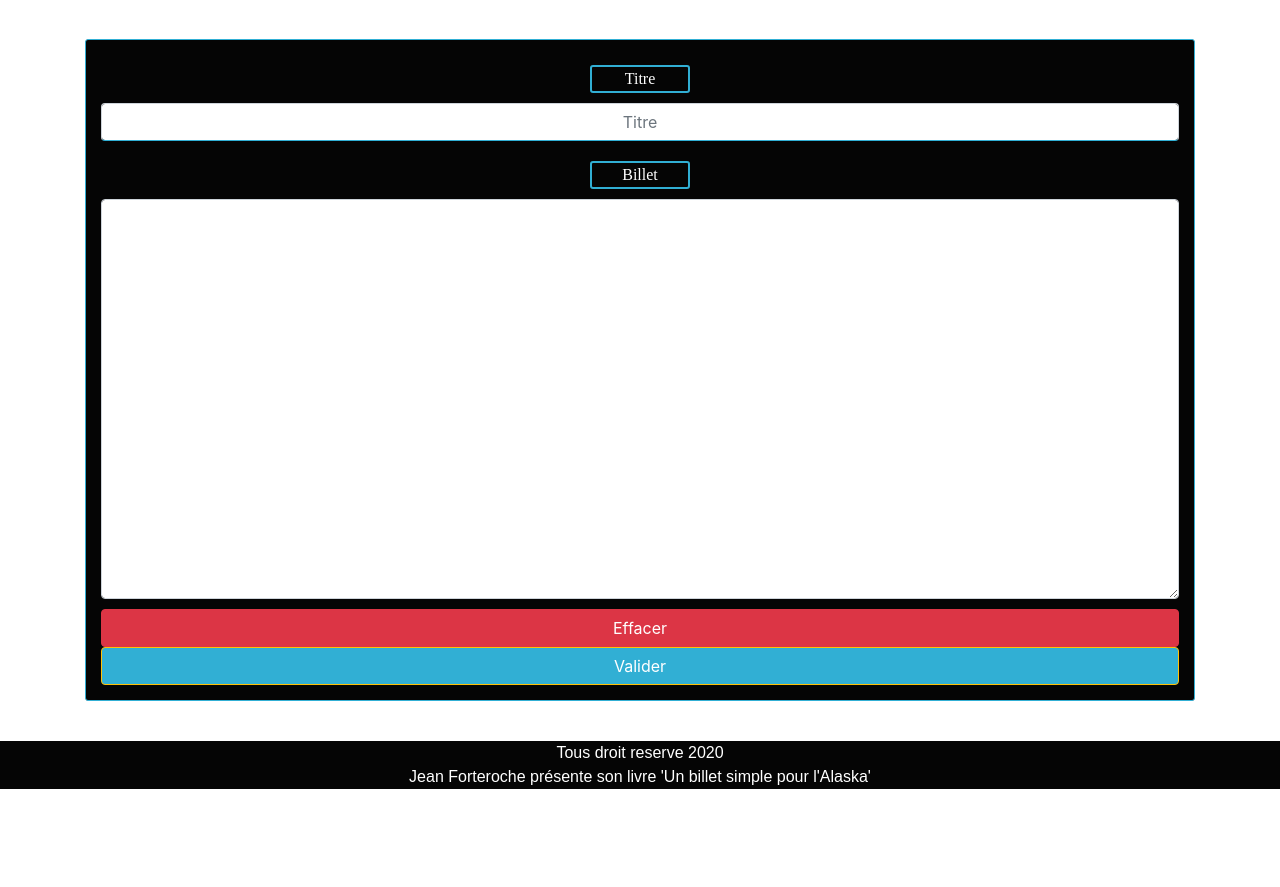
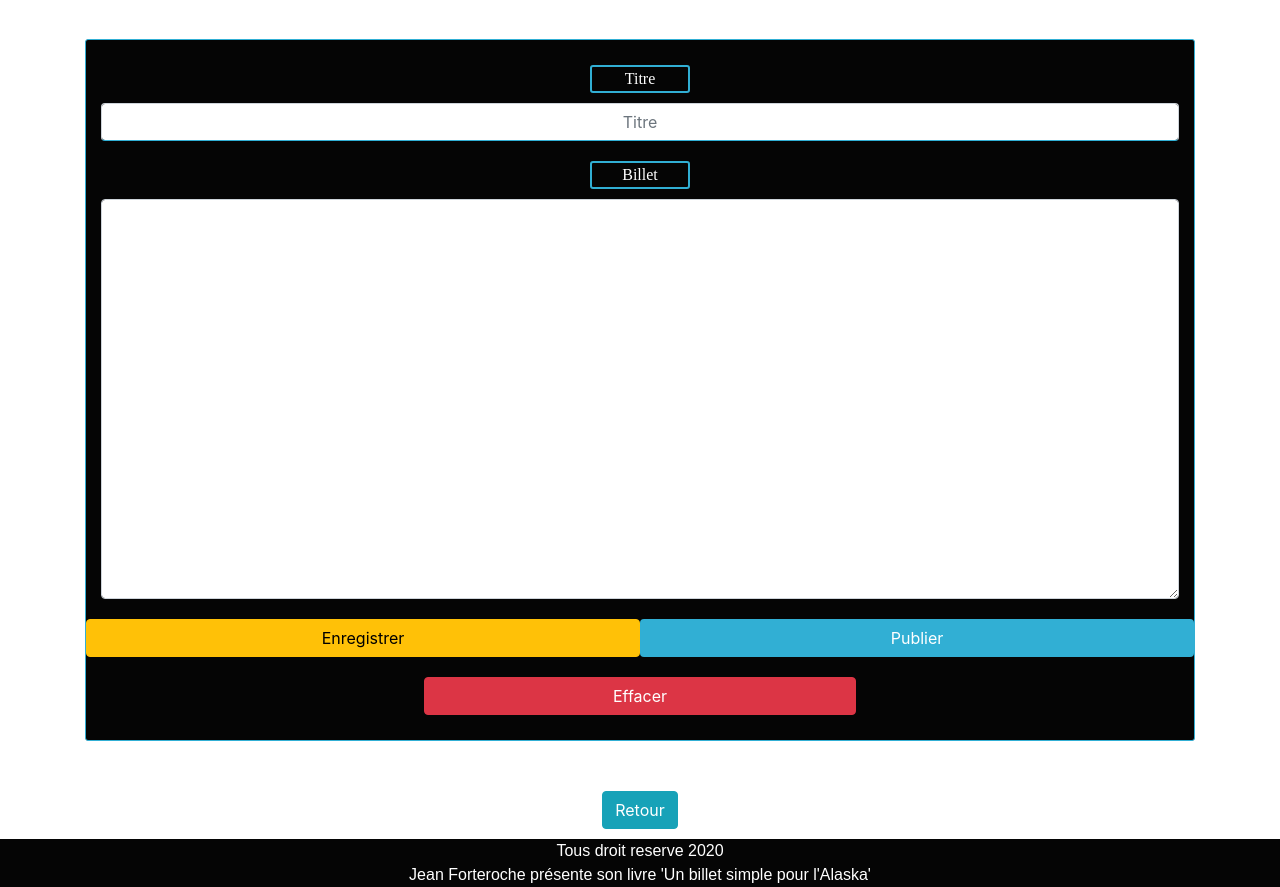
Before and after one commit to HeryRavelojaona/Blog-Jean-Forteroche, a PHP site: template templates/addarticle.php in a window 1280 px wide. Shown: the part 571-1458 px from the top of the page. Before the commit the page ends 1360 px from the top, so only its background shows below. Run offline with PHP 8.4, Linux system fonts and the light colour scheme; the template is opened without the code that fills it, so the values that code supplies are empty; some libraries are stand-ins or nearby versions; some web fonts are replaced.

Commit message:
Add new buttons choices

```diff
--- a/public/css/style.css
+++ b/public/css/style.css
@@ -166,13 +166,28 @@ footer {
     margin-bottom: 10px;
 }
 
+.form-billet .delete {
+
+    width: 40%;
+    margin: 10px auto;
+}
+
+.form-billet #save {
+    color: #000;
+    margin: 10px auto;
+}
 .form-billet #submit {
     color: #fff;
     background-color: #31AFD4;
+    margin: 10px auto;
 }
 
 .form-error {
     color : red;
+}
+/*button return*/
+.return {
+    margin : 10px auto;
 }
 
 /*adminView style*/
--- a/templates/addarticle.php
+++ b/templates/addarticle.php
@@ -41,9 +41,14 @@
                         <label for="content" class="title-form">Billet</label>
                         <textarea name="content" class="billet form-control " ></textarea>
                         <span class="form-error"><?= isset($errors['content']) ? $errors['content']: ''; ?></span>
-                        <button type="reset" class="btn btn-danger">Effacer</button>
-                        <input type="submit" class="btn btn-warning" name="submit" id="submit" value="Valider">
+                    <div class="row">
+                        <input type="submit" class="btn btn-warning col-md-6 " name="save" id="save" value="Enregistrer">
+                        <input type="submit" class="btn  col-md-6 " name="submit" id="submit" value="Publier">
+                    </div>
+                        <button type="reset" class="btn btn-danger delete" >Effacer</button>
+
                     </form>
                 </div>
+                <a href="../public/index.php?route=administration" class="btn btn-info return">Retour</a>
             </div>
         </section>
```
Also changed, not shown: src/controller/BackController.php (+7 -1 lines).
